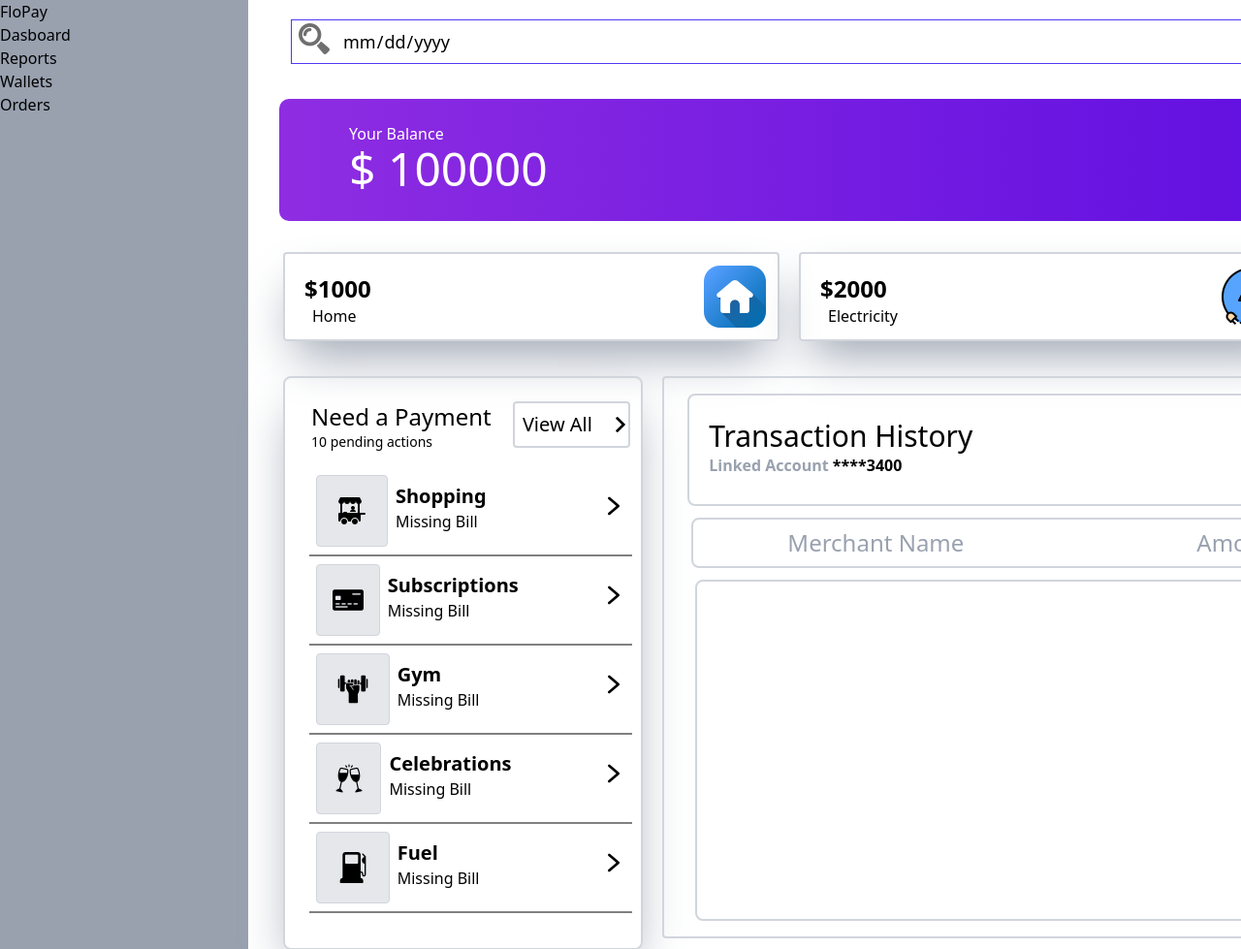
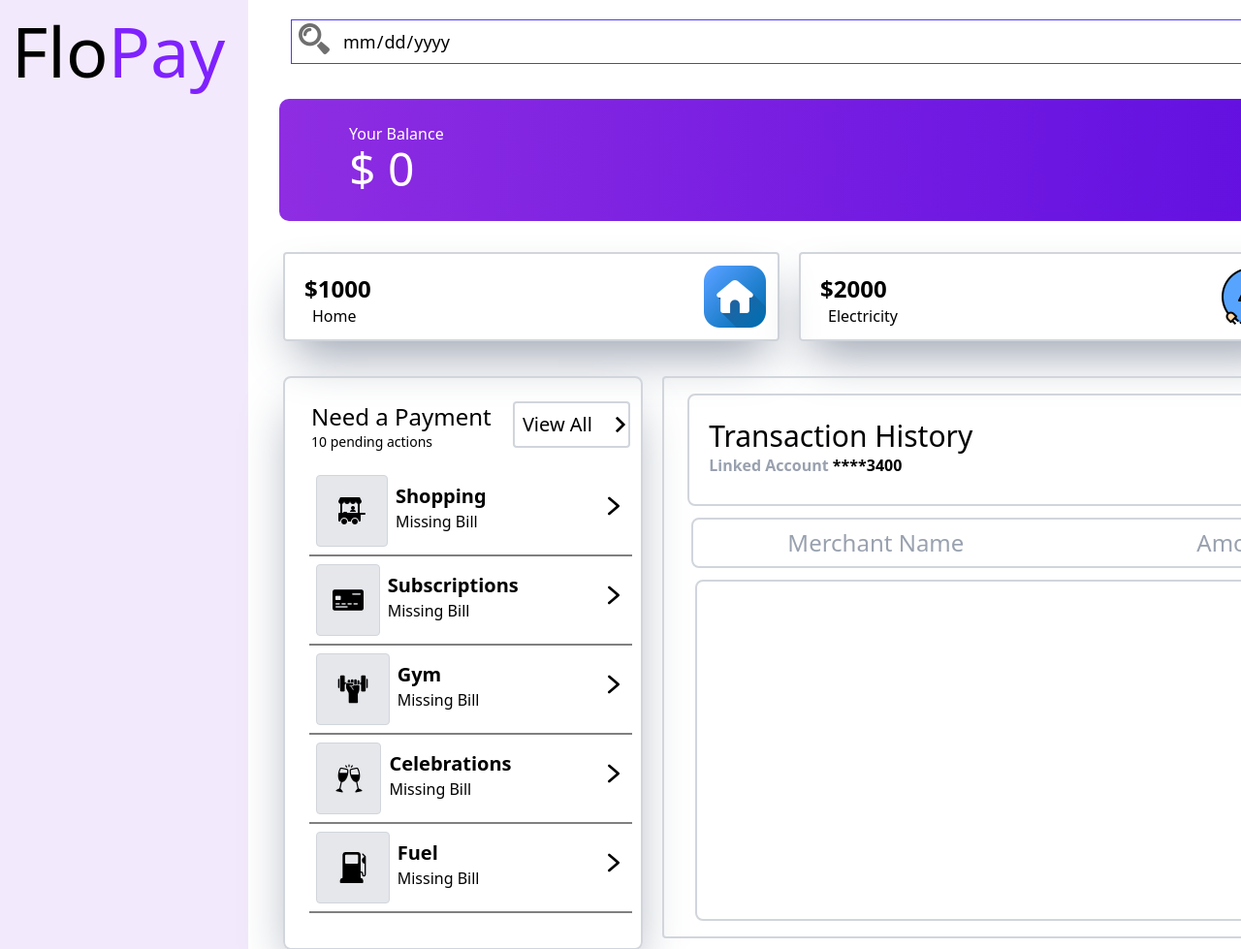
Before and after one commit to LightSentinel691/Budget_Tracker, a plain HTML site: page index.html in a window 1280 px wide. Shown: the top 979 px of the page at 97% size. Drawn offline with nearby package versions, Linux system fonts and the light colour scheme.

Commit message:
Enhance UI elements and improve transaction modal styling; update initial deposit logic

```diff
--- a/index.html
+++ b/index.html
@@ -7,15 +7,11 @@
     <script src="https://cdn.jsdelivr.net/npm/@tailwindcss/browser@4"></script>
     <link rel="stylesheet" href="style.css" />
   </head>
-  <body>
+  <body onload="getFirstDeposit()">
     <div class="card_container flex">
-      <div class="side_navbar grow-1 min-w-3xs bg-gray-400">
-        <h1>FloPay</h1>
+      <div class="side_navbar grow-1 min-w-3xs backgound">
+        <h1 class="text-7xl pt-4 pl-3">Flo<span class="text-violet-600">Pay</span></h1>
 
-        <p>Dasboard</p>
-        <p>Reports</p>
-        <p>Wallets</p>
-        <p>Orders</p>
       </div>
       <div class="Body grow-3">
         <!-- Search bar section here-->
@@ -298,7 +294,7 @@
 
       <div class="modal" id="modal">
         <form id="recordTransactionForm">
-          <h2>Record a Transaction</h2>
+          <h2 class="text-4xl  font-semibold">Record a Transaction</h2>
           <label for="merchantName">Merchant Name:</label>
           <input
             type="text"
@@ -341,7 +337,7 @@
             Submit
           </button>
         </form>
-        <button onclick="closeModal()" style="display: block">Close</button>
+        <button onclick="closeModal()" style="display: block; margin-top: 0.5rem; width: 100%;">Close</button>
       </div>
 
 
--- a/script.js
+++ b/script.js
@@ -19,9 +19,6 @@ const recordTransactionSelectionError = document.getElementById("selectionError"
 const recordTransactionDateError = document.getElementById("dateError");
 const recordTransactionMerchantError = document.getElementById("merchantNameError");
 
-//Producing error on page load
-
-
 
 
 
@@ -32,10 +29,7 @@ wallet.addEventListener('click', (e) => {
 , true);
 
 deposit.addEventListener('click', (e) => {
-    alert("Deposit money to your account");
     openDepositModal();
-
-    // depositMoney("500");
 });
 shopping.addEventListener('click', (e)=> {
     retrieveUserTransactions("shopping");
@@ -69,13 +63,17 @@ depositSubmitButton.addEventListener('click', (e) => {
 
 
 
+let moneyInAccount = 0;
 
+// This section handles the logic of our project
+function getFirstDeposit() {
 
-//Remove this global variable
-let moneyInAccount = 100000;
+    setUserAccountBalance(moneyInAccount);
+    updateTransactionText();
+}
+
 // This section handles the logic of our project
-setUserAccountBalance(moneyInAccount);
-updateTransactionText();
+
 
 
 
@@ -390,8 +388,6 @@ function updateTransactionText() {
 }
 
 
-// Generate a deposit page for user first Logging in to have their transactions shown - get the user amount
-
 function openDepositModal() {
     document.getElementById("modal2").style.display = "block";
     document.getElementById("modalOverlay2").style.display = "block";
--- a/style.css
+++ b/style.css
@@ -4,6 +4,11 @@
   background-color: gray;
   width: 95%;
   margin: auto;
+}
+
+.backgound {
+  background-color: rgba(142, 45, 226, 0.1);
+
 }
 
 .balance_section {
```
